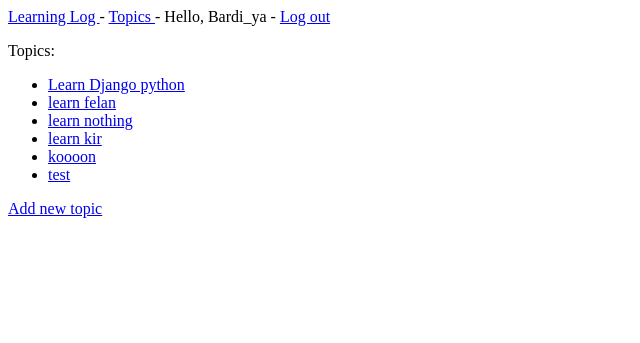
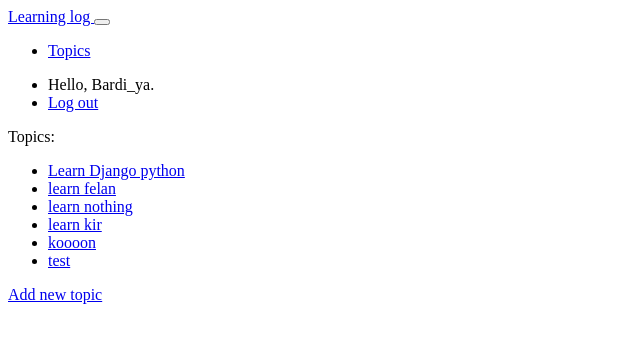
Before and after one commit to BardiaAkbari/Django-Project, a Django app: page /topics in a window 1280 px wide. Shown: the top 343 px of the page, without its empty margins (0-640 px from the left). Run offline with Django 4.2, Linux system fonts and the light colour scheme; a user stored in the database is signed in; data comes from the database, SQL or seed files in the repository; both versions use the stored data as it was after the commit.

Commit message:
develop base.html

```diff
--- a/templates/learning_topics/base.html
+++ b/templates/learning_topics/base.html
@@ -1,14 +1,64 @@
-<p>
-    <a href="{% url 'learning_topics:index' %}"> Learning Log </a> -
-    <a href="{% url 'learning_topics:topics' %}"> Topics </a> -
-    {% if user.is_authenticated %}
-        Hello, {{ user.username }} -
-        <a href="{% url 'users:logout' %}">Log out</a>
-    {% else %}
-        <a href="{% url 'users:register' %}">Register</a> -
-        <a href="{% url 'users:login' %}">Login</a>
-    {% endif %}
+{% load boo %}
 
-</p>
+<!doctype html>
+<html lang="en">
 
-{% block content %}{% endblock content %}
+    <head>
+
+        <meta charset="utf-8"/>
+        <meta name="viewport" content="width=device-width, initial-scale=1,
+            shrink-to-fit=no"/>
+        <title>Learning log</title>
+        {% bootstrap_css %}
+        {% bootstrap_javascript jquery='full' %}
+
+    </head>
+
+    <body>
+        <nav class="navbar navbar-expand-md navbar-light bg-light mb-4 border">
+            <a class="navbar-brand" href="{% url 'learning_topics:index' %}">
+                Learning log
+            </a>
+            <button class="navbar-toggler" type="button" data-toggle="collapse"
+                    data-target="#navbarCollapse" aria-controls="navbarCollapse"
+                    aria-expanded="false" aria-label="Toggle navigation">
+                <span class="navbar-toggle-icon"></span>
+            </button>
+
+            <div class="collapse navbar-collapse" id="navbarCollapse">
+                <ul class="navbar-nav mr-auto">
+                    <li class="nav-item">
+                        <a class="nav-link" href="{% url 'learning_topics:index' %}">Topics</a>
+                    </li>
+                </ul>
+
+                 <ul class="navbar-nav ml-auto">
+                     {% if user.is_authenticated %}
+                         <li class="nav-item">
+                             <span class="navbar-text">Hello, {{ user.username }}.</span>
+                         </li>
+                         <li class="nav-item">
+                            <a class="nav-link" href="{% url 'users:logout' %}">Log out</a>
+                         </li>
+                     {% else %}
+                         <li class="nav-item">
+                            <a class="nav-link" href="{% url 'users:register' %}">Register</a>
+                         </li>
+                         <li class="nav-item">
+                            <a class="nav-link" href="{% url 'users:login' %}">Log in</a>
+                         </li>
+                     {% endif %}
+                </ul>
+            </div>
+        </nav>
+
+        <main role="main" class="container">
+            <div class="pb-2 mb-2 border-bottom">
+                {% block page_header %} {% endblock page_header %}
+            </div>
+            <div>
+                {% block content %} {% endblock content %}
+            </div>
+        </main>
+    </body>
+</html>
```
Also changed, not shown: db.sqlite3.
